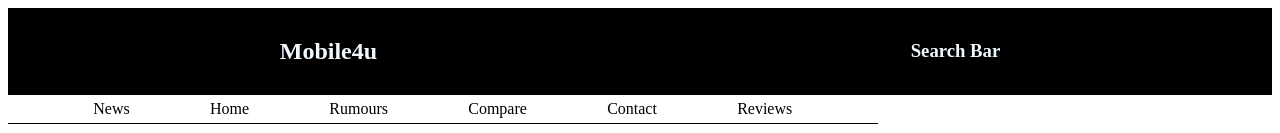
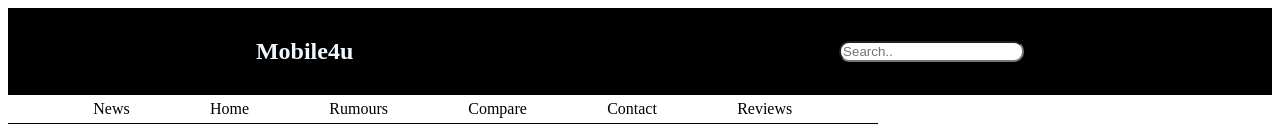
Before and after one commit to mobiles4u/Code, a Next.js app: page / in a window 1280 px wide. Shown: the top 133 px of the page. Built offline with nearby package versions, Linux system fonts and the light colour scheme.

Commit message:
Update index.js

```diff
--- a/pages/index.js
+++ b/pages/index.js
@@ -22,7 +22,7 @@ export default function Home() {
               <h2>Mobile4u</h2>
             </div>
             <div className={styles.Container_SearchBar}>
-              <h3>Search Bar</h3>
+            <input type="text" placeholder="Search.." name="search"/>
             </div>
           </div>
           <div className={styles.Container__Navbar}>
```
